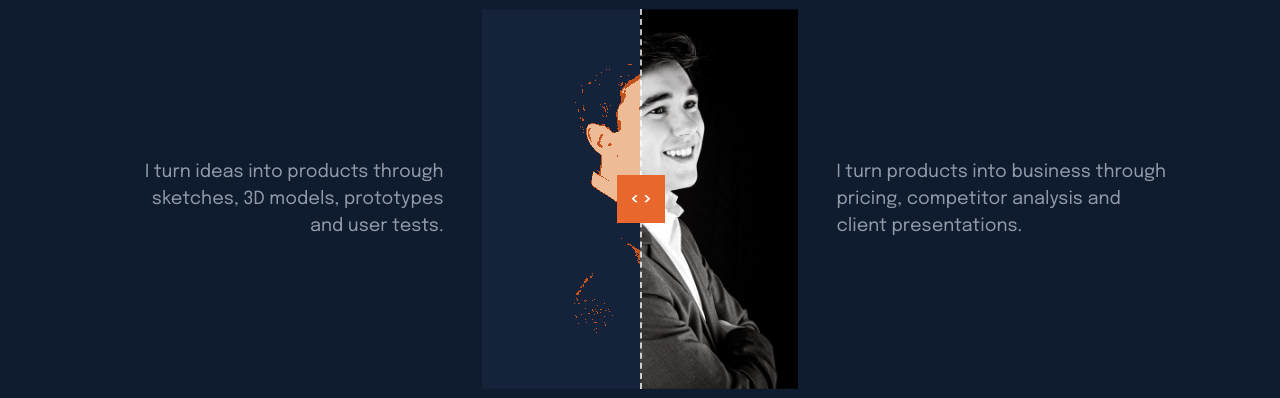
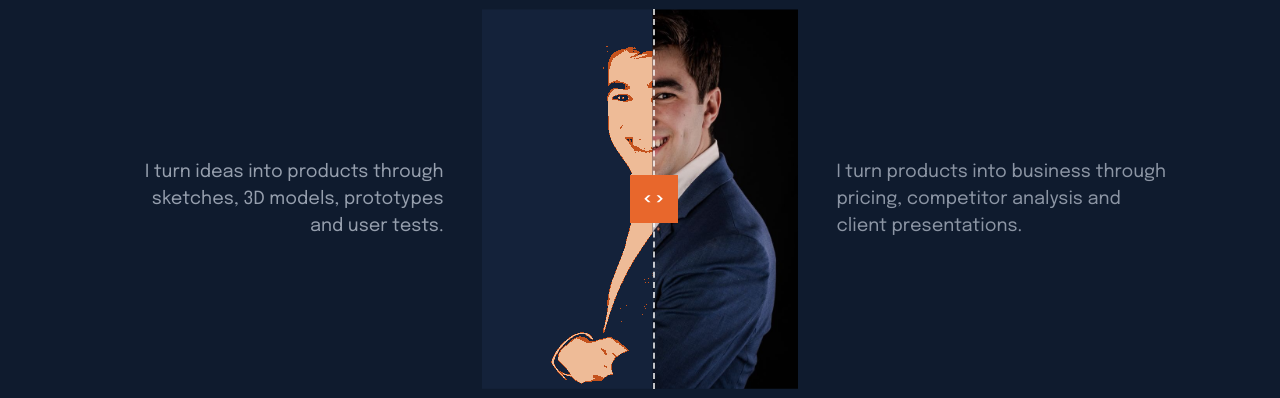
Before and after one commit to victorvandenbussche/vb-studio, a plain HTML site: page public/index.html in a window 1280 px wide. Shown: the part 171-569 px from the top of the page. Drawn offline with Linux system fonts and the light colour scheme.

Commit message:
Change my profile photo to one where I look at the visitor, with the real half in colour
Co-Authored-By: Claude Opus 5.5 <noreply@anthropic.com>

```diff
--- a/public/index.html
+++ b/public/index.html
@@ -55,11 +55,11 @@
           </div>
         </div>
 
-        <figure class="k-photo" style="--cut: 50%">
-          <img class="half half-design" src="/images/victor-portrait.jpg" width="700" height="840" alt="">
-          <img class="half half-real" src="/images/victor-portrait.jpg" width="700" height="840" alt="Portrait of Victor Vanden Bussche: one half drawn like a design file, the other half the real photo.">
+        <figure class="k-photo" style="--cut: 54%">
+          <img class="half half-design" src="/images/victor-portrait-bw.jpg" width="809" height="1080" alt="">
+          <img class="half half-real" src="/images/victor-portrait-colour.jpg" width="809" height="1080" alt="Portrait of Victor Vanden Bussche: one half drawn like a design file, the other half the real photo.">
           <span class="seam" aria-hidden="true"><span class="seam-grip"></span></span>
-          <input class="k-seam" type="range" min="0" max="100" value="50" aria-label="Slide between designer and manager">
+          <input class="k-seam" type="range" min="0" max="100" value="54" aria-label="Slide between designer and manager">
         </figure>
 
         <div class="k-side k-side-manage">
```
Also changed, not shown: public/images/victor-portrait-bw.jpg (added), public/images/victor-portrait-colour.jpg (added).
